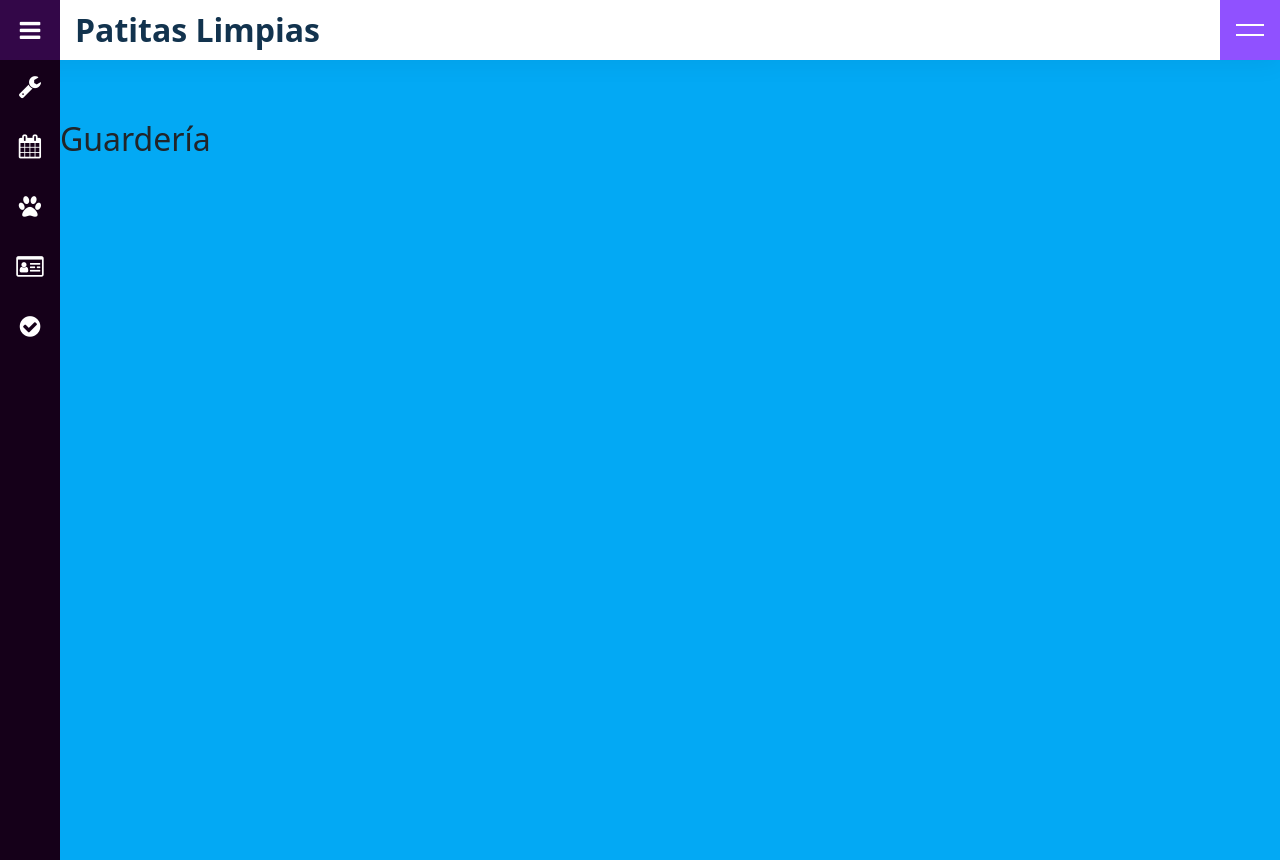
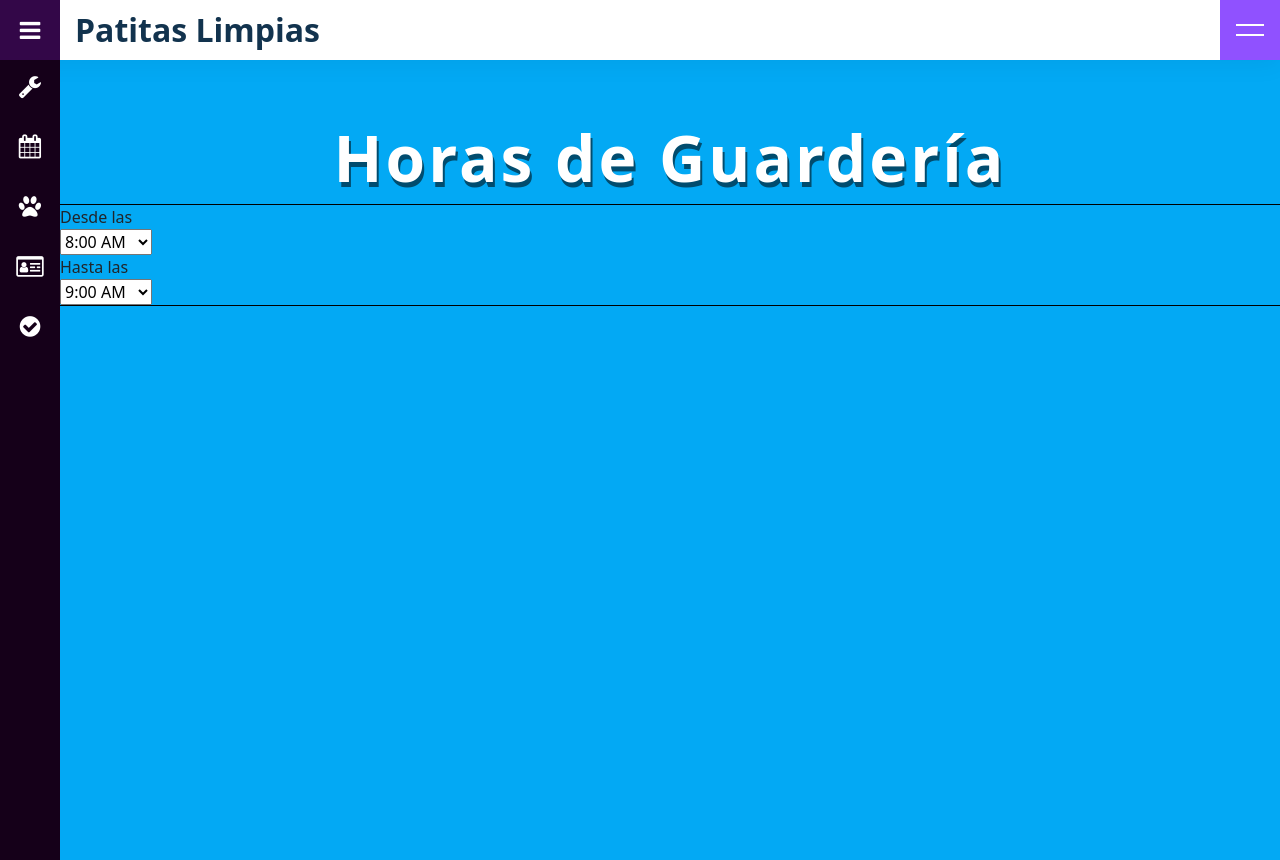
Before and after one commit to pharaoht/appointment-scheduler, a React (Create React App) app in the folder frontend/: page /day-care in a window 1280 px wide. Built offline with nearby package versions, Linux system fonts and the light colour scheme.

Commit message:
hourly function

```diff
--- a/frontend/src/containers/DayCare/DayCare.css
+++ b/frontend/src/containers/DayCare/DayCare.css
@@ -3,3 +3,17 @@
   background: #03a9f4;
   height: 100vh;
 }
+
+#daycare-title {
+  text-align: center;
+  color: #fff;
+  font-weight: 900;
+  font-size: 4em;
+  text-decoration: none;
+  letter-spacing: 3px;
+  text-shadow: 2px 5px rgba(0, 0, 0, 0.55);
+}
+
+.daycare-times {
+  outline: 1px solid black;
+}
--- a/frontend/src/containers/DayCare/DayCare.jsx
+++ b/frontend/src/containers/DayCare/DayCare.jsx
@@ -12,10 +12,43 @@ const DayCare = ({ isAuthenticated, user, load_user }) => {
     return <>
         <div id="outside-day">
             <div className="">
-                <h2>Guardería</h2>
+                <h2 id="daycare-title">Horas de Guardería</h2>
+                <div className="daycare-times">
+                    <div className="daycare-hours">
+                        <div>
+                            <div>Desde las</div>
+                            <select name="daycare_start_time">
+                                <option value="08:00:00">8:00 AM</option>
+                                <option value="09:00:00">9:00 AM</option>
+                                <option value="10:00:00">10:00 AM</option>
+                                <option value="11:00:00">11:00 AM</option>
+                                <option value="12:00:00">12:00 PM</option>
+                                <option value="13:00:00">1:00 PM</option>
+                                <option value="14:00:00">2:00 PM</option>
+                                <option value="15:00:00">3:00 PM</option>
+                                <option value="16:00:00">4:00 PM</option>
+                                <option value="">Ninguno</option>
+                            </select>
 
+                        </div>
+                        <div>
+                            <div>Hasta las</div>
+                            <select name="daycare_end_time">
+                                <option value="09:00:00">9:00 AM</option>
+                                <option value="10:00:00">10:00 AM</option>
+                                <option value="11:00:00">11:00 AM</option>
+                                <option value="12:00:00">12:00 PM</option>
+                                <option value="13:00:00">1:00 PM</option>
+                                <option value="14:00:00">2:00 PM</option>
+                                <option value="15:00:00">3:00 PM</option>
+                                <option value="16:00:00">4:00 PM</option>
+
+                            </select>
+
+                        </div>
+                    </div>
+                </div>
             </div>
-
         </div>
     </>
 }
@@ -25,44 +58,3 @@ const mapStateToProps = state => ({
     user: state.auth.user
 })
 export default connect(mapStateToProps, { load_user })(DayCare)
-
-
-// <div className = "daycare-times" >
-//                 <div className="daycare-title">
-//                     <h4>Horas de guardería</h4>
-//                 </div>
-//                 <div className="daycare-hours">
-//                     <div>
-//                         <div>Desde las</div>
-//                         <select name="daycare_start_time">
-//                             <option value="08:00:00">8:00 AM</option>
-//                             <option value="09:00:00">9:00 AM</option>
-//                             <option value="10:00:00">10:00 AM</option>
-//                             <option value="11:00:00">11:00 AM</option>
-//                             <option value="12:00:00">12:00 PM</option>
-//                             <option value="13:00:00">1:00 PM</option>
-//                             <option value="14:00:00">2:00 PM</option>
-//                             <option value="15:00:00">3:00 PM</option>
-//                             <option value="16:00:00">4:00 PM</option>
-//                             <option value="">Ninguno</option>
-//                         </select>
-
-//                     </div>
-//                     <div>
-//                         <div>Hasta las</div>
-//                         <select name="daycare_end_time">
-//                             <option value="09:00:00">9:00 AM</option>
-//                             <option value="10:00:00">10:00 AM</option>
-//                             <option value="11:00:00">11:00 AM</option>
-//                             <option value="12:00:00">12:00 PM</option>
-//                             <option value="13:00:00">1:00 PM</option>
-//                             <option value="14:00:00">2:00 PM</option>
-//                             <option value="15:00:00">3:00 PM</option>
-//                             <option value="16:00:00">4:00 PM</option>
-
-//                         </select>
-
-//                     </div>
-//                 </div>
-
-// </div >
```
Also changed, not shown: 2 other files (tests, documents, lock files or other folders).
